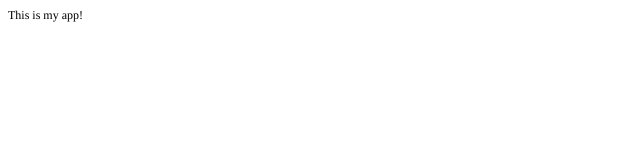
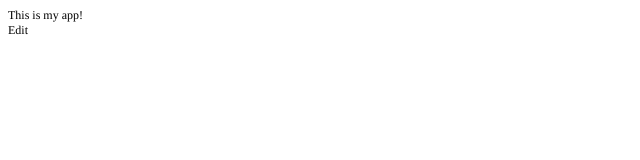
Before and after one commit to ishitagambhir/testing, a plain HTML site: page index.html in a window 1280 px wide. Shown: the full height of the page, 0-640 px from the left. Drawn offline with Linux system fonts and the light colour scheme.

```diff
--- a/index.html
+++ b/index.html
@@ -13,5 +13,6 @@
 </head>
 <body>
 <p class="p1"><span class="s1">This is my app!</span></p>
+<p class="p1"><span class="s1">Edit</span></p>
 </body>
 </html>
```
Also changed, not shown: login.html (added).
